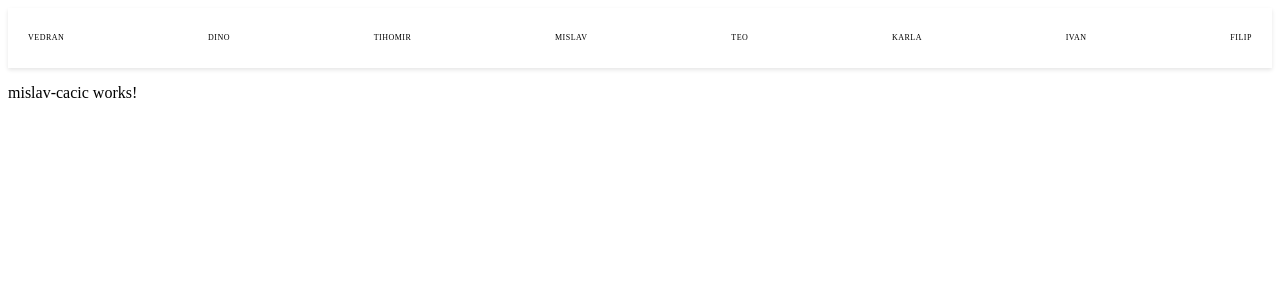
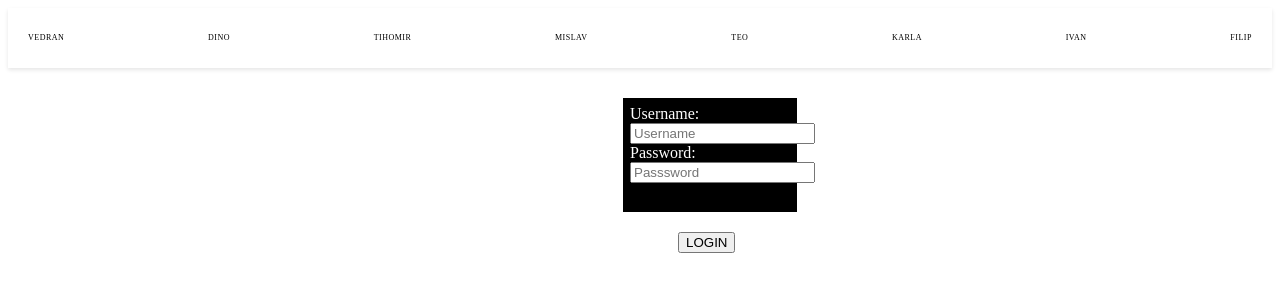
Before and after one commit to majkprpik/angular-edu-2023, an Angular app: page /mislav-cacic in a window 1280 px wide. Shown: the top 300 px of the page. Built offline with nearby package versions, Linux system fonts and the light colour scheme.

Commit message:
loggin form

```diff
--- a/src/app/modules/mislav-cacic/mislav-cacic.component.html
+++ b/src/app/modules/mislav-cacic/mislav-cacic.component.html
@@ -1 +1,14 @@
-<p>mislav-cacic works!</p>
+<div class="login-form">
+  Username:
+  <input type="text" placeholder="Username" [(ngModel)]="person.username" />
+  <br />
+
+  Password:
+  <input
+    type="password"
+    placeholder="Passsword"
+    [(ngModel)]="person.password"
+  />
+</div>
+
+<button class="loginButton" (click)="login()">LOGIN</button>
--- a/src/app/modules/mislav-cacic/mislav-cacic.component.scss
+++ b/src/app/modules/mislav-cacic/mislav-cacic.component.scss
@@ -0,0 +1,18 @@
+.login-form {
+  height: 100px;
+  width: 160px;
+  padding: 7px;
+  margin-top: 30px;
+  margin-left: 615px;
+  background-color: black;
+  color: white;
+}
+
+.loginButton {
+  margin-top: 20px;
+  margin-left: 670px;
+
+  &:hover {
+    text-decoration: underline;
+  }
+}
--- a/src/app/modules/mislav-cacic/mislav-cacic.component.ts
+++ b/src/app/modules/mislav-cacic/mislav-cacic.component.ts
@@ -3,8 +3,15 @@ import { Component } from '@angular/core';
 @Component({
   selector: 'app-mislav-cacic',
   templateUrl: './mislav-cacic.component.html',
-  styleUrls: ['./mislav-cacic.component.scss']
+  styleUrls: ['./mislav-cacic.component.scss'],
 })
 export class MislavCacicComponent {
+  person = {
+    username: '',
+    password: '',
+  };
 
+  login() {
+    console.log(this.person);
+  }
 }
```
Also changed, not shown: src/app/modules/mislav-cacic/mislav-cacic.module.ts (+7 -9 lines).
